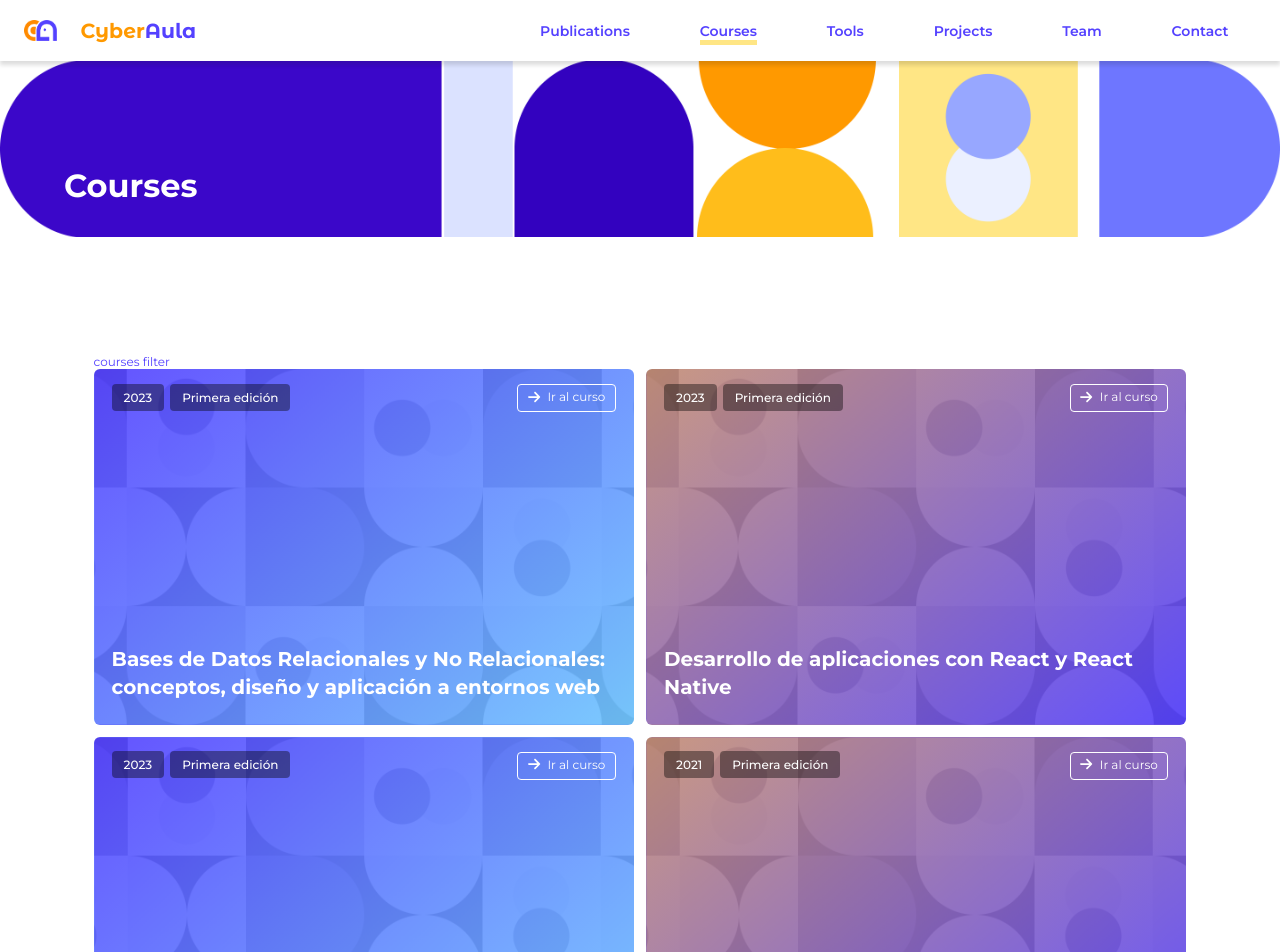
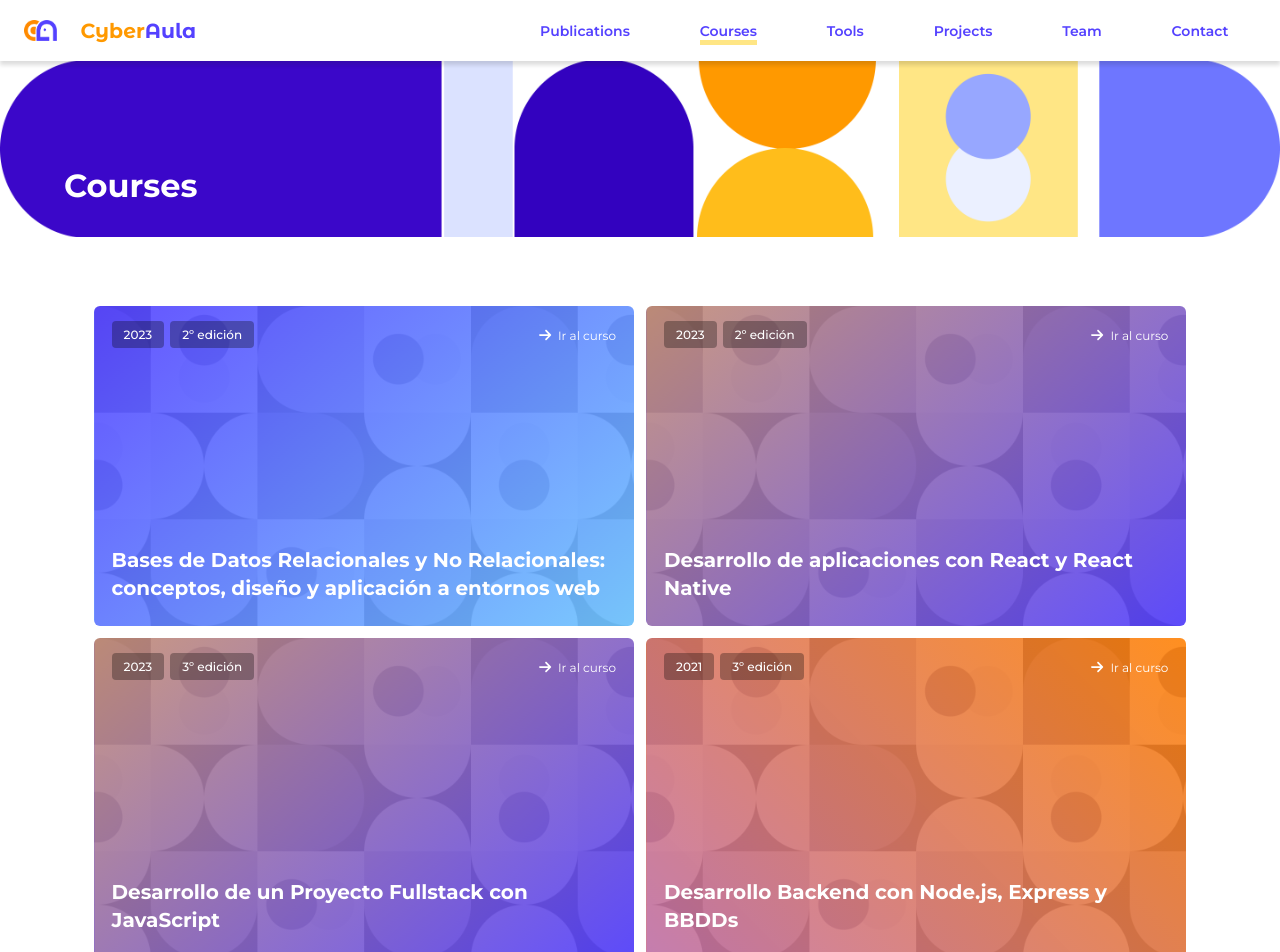
Before and after one commit to CyberAula/cyberaula.github.io, a Next.js app: page /courses in a window 1280 px wide. Shown: the top 952 px of the page. Built offline with nearby package versions, Linux system fonts and the light colour scheme.

Commit message:
CURSOS: estandarización botones y tags, añadido degradado. PROYECTOS: Comienzo maquetación scss

```diff
--- a/app/courses/page.js
+++ b/app/courses/page.js
@@ -23,11 +23,11 @@ export default function Courses() {
         <h1>Courses</h1>
       </div>
       <main>
-        <section className="lg:m-28 md:m-14 sm:m-8">
-          <div>courses filter</div>
+        <section className="lg:mx-28 md:mx-14 sm:mx-8 lg:my-12 md:my-8 sm:my-4">
+
 
           <div className=" grid gap-4 md:grid-cols-2 sm:grid-cols-1">
-            {courses.map(({ date, gradient, title, description, route }) => {
+            {courses.map(({ date, gradient, edition, title, description, route }) => {
               return (
                 <div
                   key={title}
@@ -41,7 +41,7 @@ export default function Courses() {
                           <div>{date}</div>
                         </div>
                         <div className="year_tag">
-                          <div> Primera edición</div>
+                          <div> {edition}</div>
                         </div>
                         </div>
                         <div className="course_route">
--- a/app/projects/page.js
+++ b/app/projects/page.js
@@ -46,7 +46,7 @@ export default function Projects() {
 			                );
 			        	})}
 			        </section> */}
-        <section>
+        <section className="lg:mx-28 md:mx-14 sm:mx-8 lg:my-12 md:my-8 sm:my-4">
           <ProjectCard />
         </section>
       </main>
--- a/app/sass/partials/_courses.sass
+++ b/app/sass/partials/_courses.sass
@@ -30,7 +30,7 @@ $windowWidth: 100vw
         .year_tag
             display: flex
             div
-                background-color: rgb(0, 0, 0,0.4)
+                background-color: rgb(0, 0, 0,0.3)
                 display: flex
                 align-items: center
                 padding: 1px 8px
@@ -38,8 +38,14 @@ $windowWidth: 100vw
                 border-radius: 4px
         .course_route
             border: 1px solid white
-            border-radius: 4px
+            border-radius: 24px
             padding: 0.2rem 0.8rem 0.6rem 0.8rem
+            transition: 200ms ease-in-out
+            &:hover
+                background: white
+                transition: 200ms ease-in-out
+                @apply text-blue-950
+
             a
                 display: flex
             svg
@@ -49,12 +55,13 @@ $windowWidth: 100vw
                 font-size: 1rem
                 margin-left: 0.6rem
 
+
 @media (min-width: 770px)
     .course
         display: flex
         color: white
         font-weight: 400
-        height: $windowHeight  /2.25
+        height: $windowHeight  /2.5
         overflow: hidden
         .card_container_top
             height: 32px
@@ -85,32 +92,32 @@ $windowWidth: 100vw
                 transition: ease-in-out 300ms
                 opacity: 0
                 display: none
-                transform: translateY(64%)
+
                 margin-bottom: 0.6em
                 small
                     margin-top:0
                     display: block
-                    font-size: 0.85em
+                    font-size: 1.1rem
                     line-height: 1.4em
                     font-weight: 400
-                    max-height:80px
+                    max-height:160px
 
 
 
         &:hover
             .course_text_block
-                transform: translateY(0%)
+
                 transition: ease-in-out 300ms
                 .course_description
                     position: relative
                     transition: ease-in-out 300ms
                     opacity: 1
-                    transform: translateY(0%)
+
                     max-height: $windowHeight/5
                     display: -webkit-box
                     small
                         display: -webkit-box
-                        -webkit-line-clamp: 4
+                        -webkit-line-clamp: 6
                         -webkit-box-orient: vertical
                         overflow: hidden
                         text-overflow: ellipsis
@@ -145,6 +152,15 @@ $windowWidth: 100vw
         background-size: contain
         background-position: center
 
+.bg-yellow-gradient
+    background: linear-gradient(225deg,  rgba(255,127,0,0.8748686974789917)0%, rgba(192,112,168,0.8860731792717087) 100%), url($bg-img)
+    background-size: contain
+    background-position: center
+    &:hover
+        background: linear-gradient(180deg, rgba(255,127,0,0.8748686974789917) 0%,rgba(133,90,186,0.930891106442577) 70%), url($bg-img)
+        background-size: contain
+        background-position: center
+
 .course_main
     position: relative
     width: 100%
--- a/app/sass/partials/_projects.sass
+++ b/app/sass/partials/_projects.sass
@@ -4,11 +4,12 @@
 .project_cards
     .filter_options
         display: flex
-
         button
             border-radius: 4px
             border-color: none
     .project_card
+        @apply bg-ca_blue-200
+        border-radius: 8px
         .year_and_cta
             display: flex
             .date
--- a/components/projectCard.js
+++ b/components/projectCard.js
@@ -18,16 +18,18 @@ export default function projectCards(props) {
     }
   };
   return (
-    <div className="project_cards">
-      <div className="filter_options">
+    <div>
+    <div className="filter_options flex">
         <button onClick={() => handleCategoryChange("all")}>All</button>
         <button onClick={() => handleCategoryChange("ind")}>Projects - individual</button>
         <button onClick={() => handleCategoryChange("erg")}>Educational Research Group (GIE/ERG)</button>
         <button onClick={() => handleCategoryChange("other")}>Other</button>
       </div>
+    <div className="project_cards md:grid md:grid-cols-2 md:gap-4">
+
       {projectCards.map(
         ({ date, route, title, subtitle, tags, category }, index) => (
-          <div key={index} className="project_card">
+          <div key={index} className="project_card mb-4 p-4 md:p-6">
             <div className="year_and_cta">
               <div className="date">{date}</div>
               <a href={route}>details</a>
@@ -41,5 +43,6 @@ export default function projectCards(props) {
         )
       )}
     </div>
+    </div>
   );
 }
--- a/constants/courses.js
+++ b/constants/courses.js
@@ -1,6 +1,7 @@
 export const mycourses = [
 	{	"date": "2023",
 		"logo": "/assets/img/courses/fondo-cursos.png",
+		"edition": "2º edición",
 		"route": "https://innovacioneducativa.upm.es/mooc/informacion-mooc?idmooc=356",
 		"title": "Bases de Datos Relacionales y No Relacionales: conceptos, diseño y aplicación a entornos web",
 		"description": "Desde la teoría básica hasta la aplicación práctica en entornos web, los participantes adquirirán una comprensión profunda de cómo diseñar, implementar y gestionar bases de datos eficientes para satisfacer las necesidades cambiantes de las aplicaciones modernas.",
@@ -9,6 +10,7 @@ export const mycourses = [
     {
 		"date": "2023",
 		"logo": "/assets/img/courses/fondo-cursos.png",
+		"edition": "2º edición",
 		"route": "https://innovacioneducativa.upm.es/mooc/informacion-mooc?idmooc=378",
 		"title": "Desarrollo de aplicaciones con React y React Native",
 		"description": "En este curso, exploraremos los fundamentos esenciales de las bases de datos, centrándonos tanto en los modelos relacionales como en los no relacionales. Desde la teoría básica hasta la aplicación práctica en entornos web, los participantes adquirirán una comprensión profunda de cómo diseñar, implementar y gestionar bases de datos eficientes para satisfacer las necesidades cambiantes de las aplicaciones modernas.",
@@ -17,30 +19,34 @@ export const mycourses = [
     {
 		"date": "2023",
 		"logo": "/assets/img/courses/fondo-cursos.png",
+		"edition": "3º edición",
 		"route": "https://innovacioneducativa.upm.es/mooc/informacion-mooc?idmooc=361",
 		"title": "Desarrollo de un Proyecto Fullstack con JavaScript",
 		"description": "En este curso, exploraremos los fundamentos esenciales de las bases de datos, centrándonos tanto en los modelos relacionales como en los no relacionales. Desde la teoría básica hasta la aplicación práctica en entornos web, los participantes adquirirán una comprensión profunda de cómo diseñar, implementar y gestionar bases de datos eficientes para satisfacer las necesidades cambiantes de las aplicaciones modernas. ",
-	    "gradient": "bg-blue-gradient",
+	    "gradient": "bg-purple-gradient",
 	},
     {
 		"date": "2021",
 		"logo": "/assets/img/courses/fondo-cursos.png",
+		"edition": "3º edición",
 		"route": "https://innovacioneducativa.upm.es/mooc/informacion-mooc?idmooc=194",
 		"title": "Desarrollo Backend con Node.js, Express y BBDDs",
 		"description": "En este curso, exploraremos los fundamentos esenciales de las bases de datos, centrándonos tanto en los modelos relacionales como en los no relacionales. Desde la teoría básica hasta la aplicación práctica en entornos web, los participantes adquirirán una comprensión profunda de cómo diseñar, implementar y gestionar bases de datos eficientes para satisfacer las necesidades cambiantes de las aplicaciones modernas. ",
-		"gradient": "bg-purple-gradient",
+		"gradient": "bg-yellow-gradient",
 	},
 	{
 		"date": "2021",
 		"logo": "/assets/img/courses/fondo-cursos.png",
+		"edition": "11º edición",
 		"route": "https://innovacioneducativa.upm.es/mooc/informacion-mooc?idmooc=256",
 		"title": "Desarrollo Frontend con HTML, CSS y JavaScript",
 		"description": "En este curso, exploraremos los fundamentos esenciales de las bases de datos, centrándonos tanto en los modelos relacionales como en los no relacionales. Desde la teoría básica hasta la aplicación práctica en entornos web, los participantes adquirirán una comprensión profunda de cómo diseñar, implementar y gestionar bases de datos eficientes para satisfacer las necesidades cambiantes de las aplicaciones modernas. ",
-		"gradient": "bg-blue-gradient",
+		"gradient": "bg-yellow-gradient",
 	},
 	{
 		"date": "2021",
 		"logo": "/assets/img/courses/fondo-cursos-png",
+		"edition": "4º edición",
 		"route": "https://innovacioneducativa.upm.es/mooc/informacion-mooc?idmooc=267",
 		"title": "Gestión de proyectos software con Git y GitHub",
 		"description": "En este curso, exploraremos los fundamentos esenciales de las bases de datos, centrándonos tanto en los modelos relacionales como en los no relacionales. Desde la teoría básica hasta la aplicación práctica en entornos web, los participantes adquirirán una comprensión profunda de cómo diseñar, implementar y gestionar bases de datos eficientes para satisfacer las necesidades cambiantes de las aplicaciones modernas. ",
@@ -49,6 +55,7 @@ export const mycourses = [
     {
 		"date": "2021",
 		"logo": "/assets/img/courses/fondo-cursos.png",
+		"edition": "5º edición",
 		"route": "https://innovacioneducativa.upm.es/mooc/informacion-mooc?idmooc=264",
 		"title": "Siete habilidades clave en la era digital",
 		"description": "En este curso, exploraremos los fundamentos esenciales de las bases de datos, centrándonos tanto en los modelos relacionales como en los no relacionales. Desde la teoría básica hasta la aplicación práctica en entornos web, los participantes adquirirán una comprensión profunda de cómo diseñar, implementar y gestionar bases de datos eficientes para satisfacer las necesidades cambiantes de las aplicaciones modernas. ",
@@ -57,6 +64,7 @@ export const mycourses = [
     {
 		"date": "2018",
 		"logo": "/assets/img/courses/fondo-cursos-png",
+		"edition": "2º edición",
 		"route": "https://innovacioneducativa.upm.es/mooc/informacion-mooc?idmooc=51",
 		"title": "Introducción a LINUX como entorno de desarrollo de sistemas software",
 		"description": "En este curso, exploraremos los fundamentos esenciales de las bases de datos, centrándonos tanto en los modelos relacionales como en los no relacionales. Desde la teoría básica hasta la aplicación práctica en entornos web, los participantes adquirirán una comprensión profunda de cómo diseñar, implementar y gestionar bases de datos eficientes para satisfacer las necesidades cambiantes de las aplicaciones modernas. ",
```
